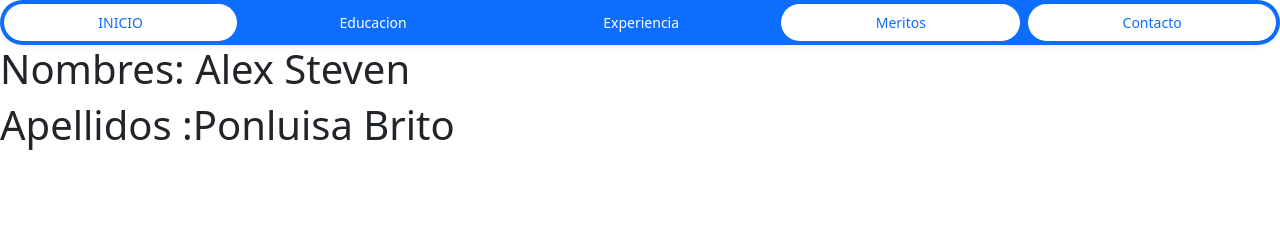
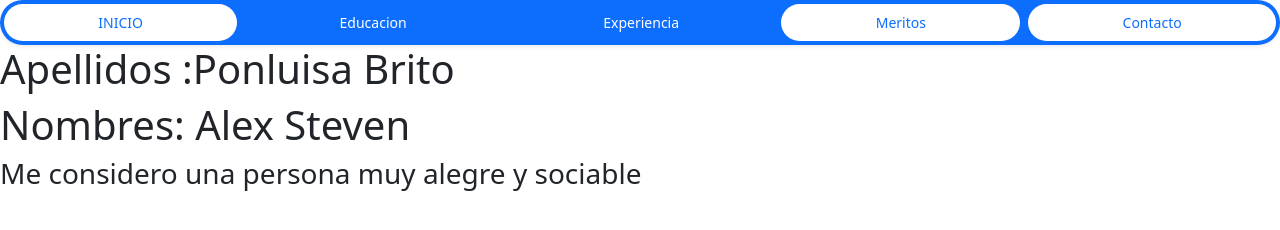
Before and after one commit to Tivito03/PracticaGit4A_PonluisaAlex, a plain HTML site: page index.html in a window 1280 px wide. Drawn offline with nearby package versions, Linux system fonts and the light colour scheme.

Commit message:
Se agregó un resumen de mi CV

```diff
--- a/index.html
+++ b/index.html
@@ -28,7 +28,9 @@
               </li>
         </ul>
     </nav>
+
+    <h1>Apellidos :Ponluisa Brito</h1>
     <h1>Nombres: Alex Steven </h1>
-    <h1>Apellidos :Ponluisa Brito</h1>
+    <h3>Me considero una persona muy alegre y sociable</h3>
 </body>
 </html>
```
